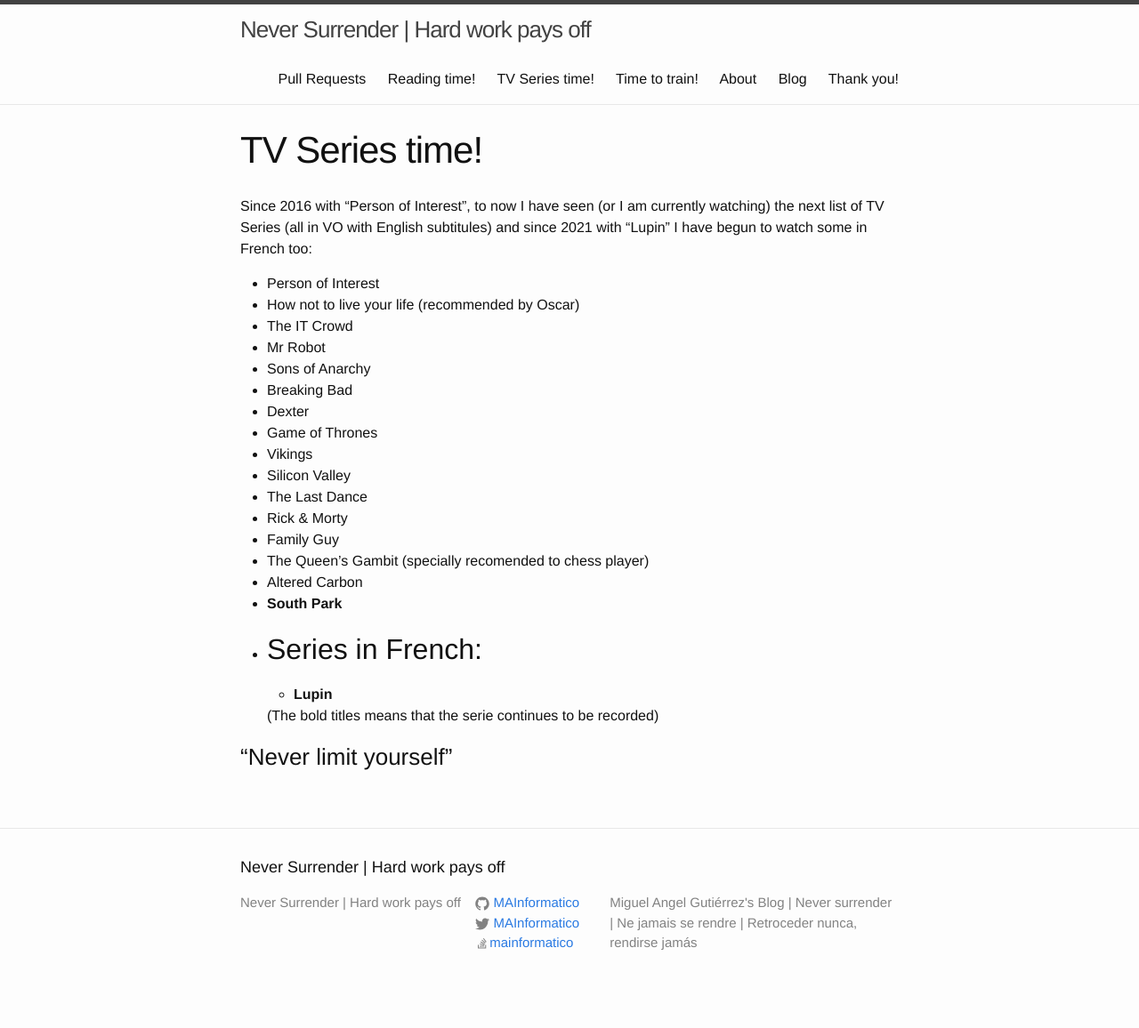
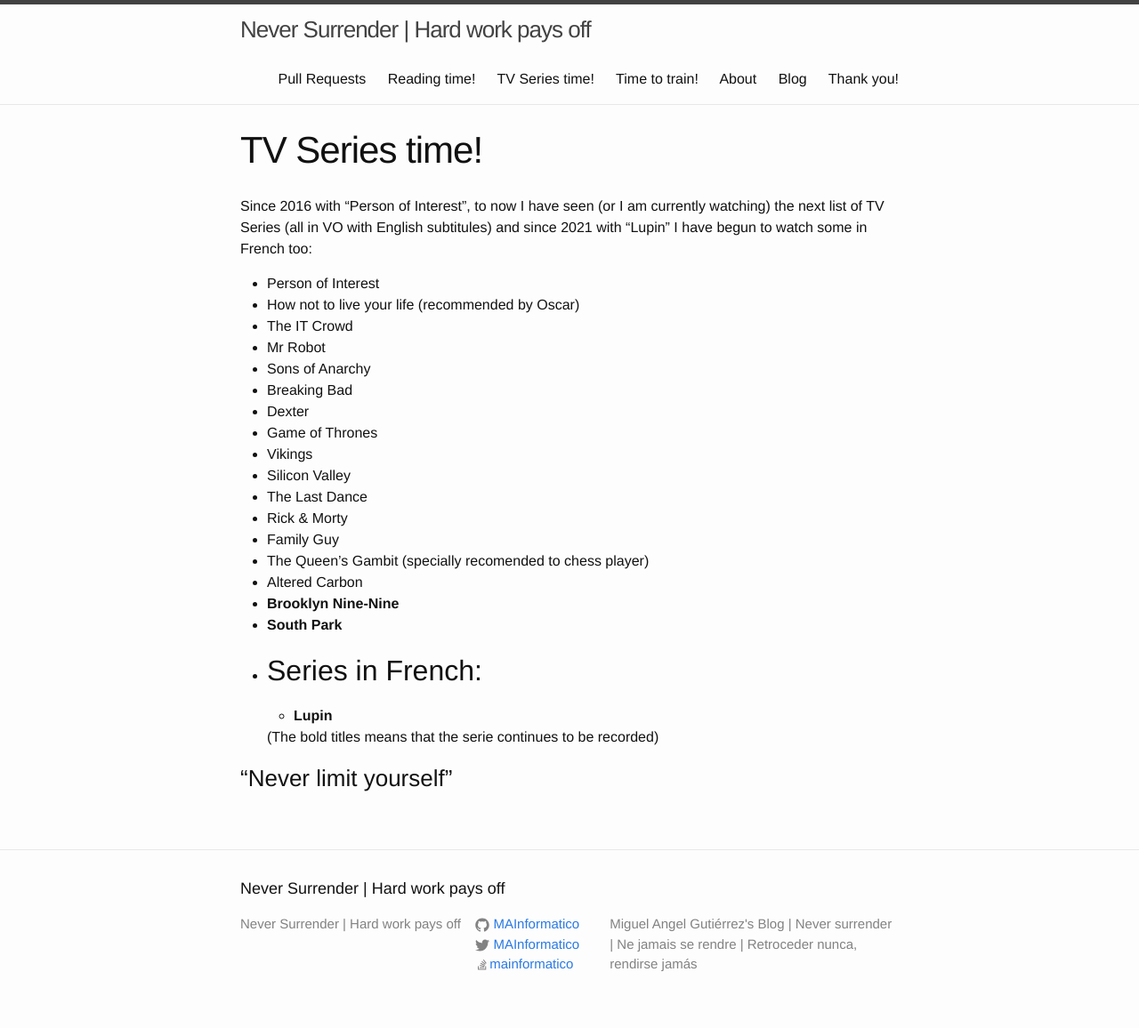
Before and after one commit to MAInformatico/MAInformatico.github.io, a Jekyll site: the page built from Series_Time.md, in a window 1280 px wide. Shown: the whole page at 89% size. Built offline with Jekyll 4.4.1, drawn with Linux system fonts in a browser that asks for light colours; before the commit the page ends 1132 px from its top, so only the background shows below that.

Commit message:
updating series

```diff
--- a/Series_Time.md
+++ b/Series_Time.md
@@ -21,6 +21,7 @@
 * Family Guy
 * The Queen's Gambit (specially recomended to chess player)
 * Altered Carbon
+* **Brooklyn Nine-Nine**
 * **South Park**
 
 
```
